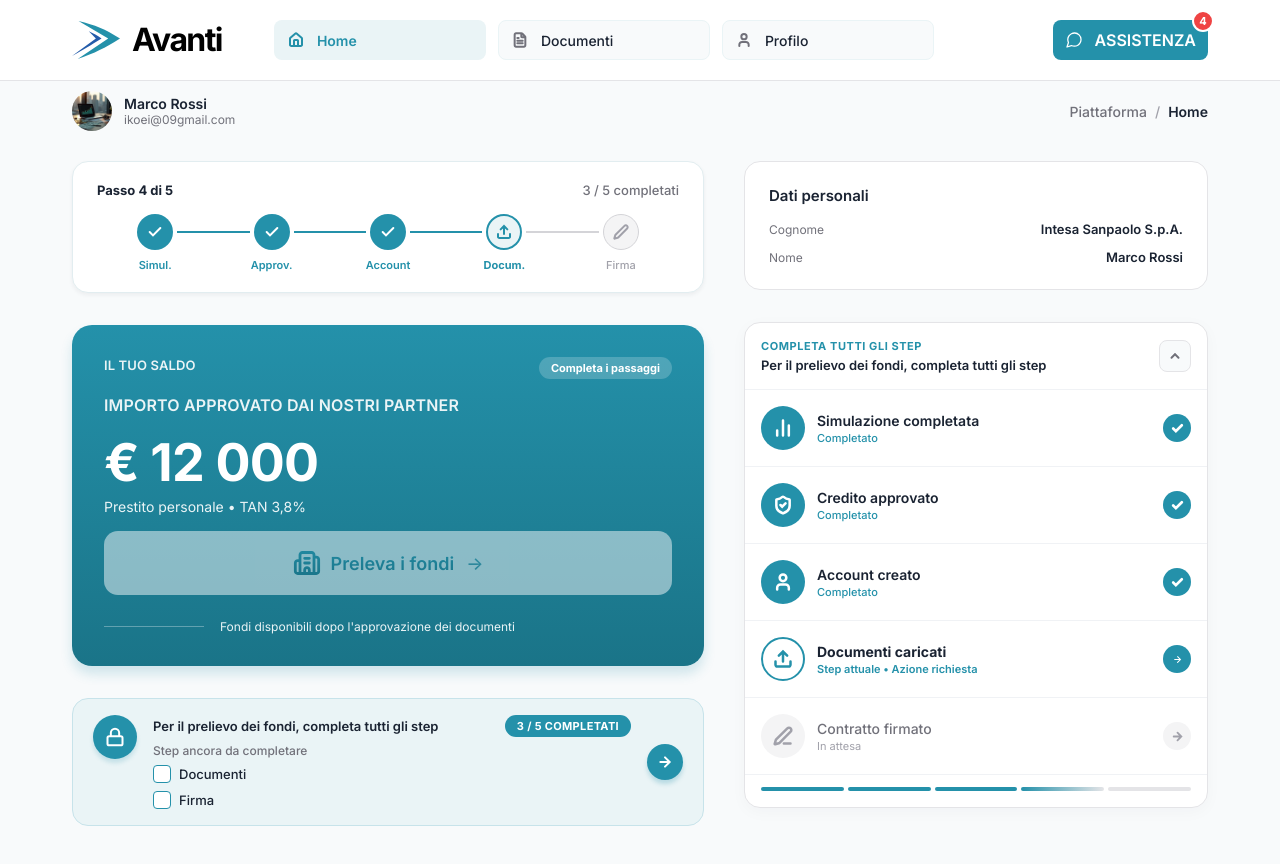
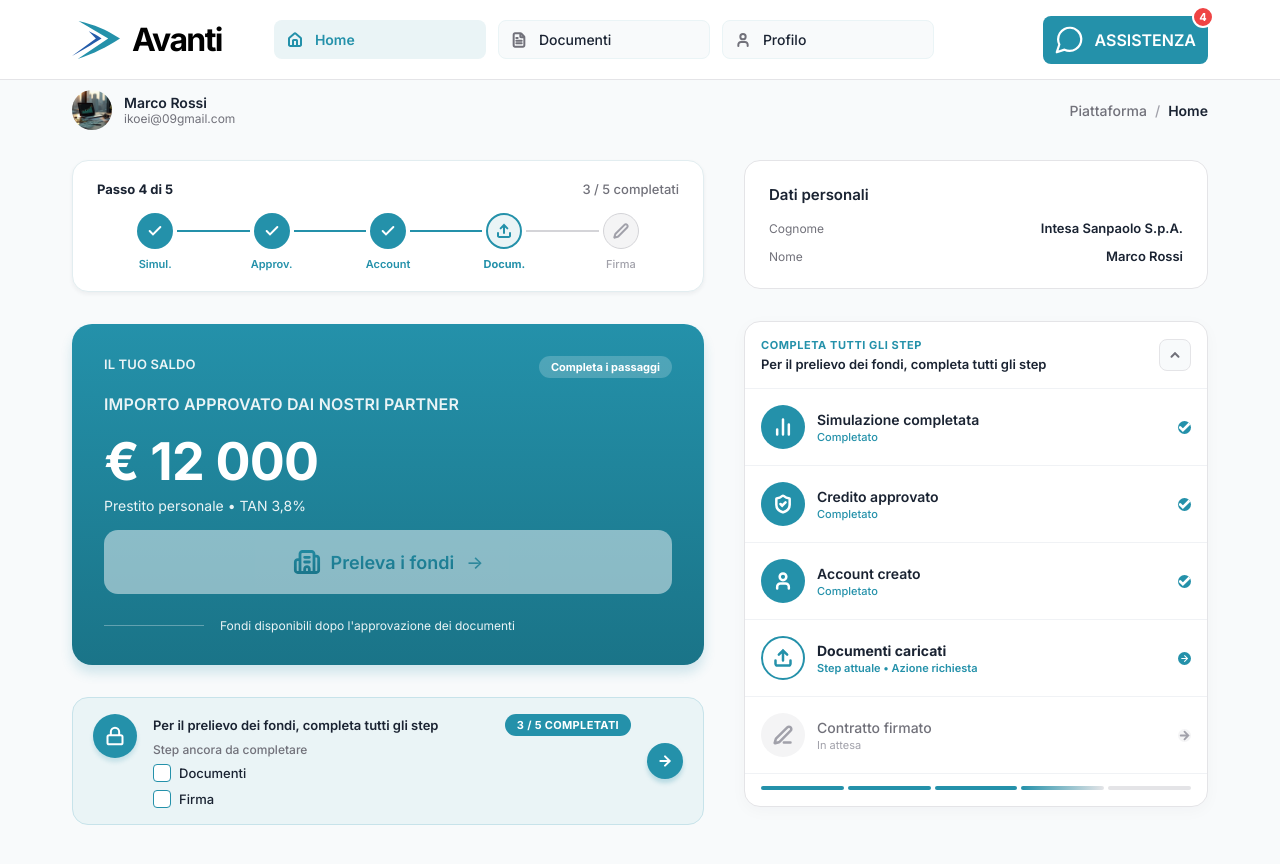
Before and after one commit to dMI-pro/avanti, a Vue app: page / in a window 1280 px wide. Built offline with nearby package versions, Linux system fonts and the light colour scheme.

Commit message:
feat: добавлен переиспользуемый компонент AvantiIcon

```diff
--- a/src/components/avanti_balance_card.vue
+++ b/src/components/avanti_balance_card.vue
@@ -1,5 +1,6 @@
 <script setup lang="ts">
 import AvantiBadge from '@/components/avanti_badge.vue'
+import AvantiIcon from '@/components/avanti_icon.vue'
 import iconBank from '@/assets/icons/icon-bank.svg'
 
 type Props = {
@@ -61,12 +62,10 @@ function onCtaClick() {
       @click="onCtaClick"
     >
       <span class="avanti-balance-card__cta-main">
-        <img
+        <AvantiIcon
           class="avanti-balance-card__cta-icon"
           :src="iconBank"
-          alt=""
-          width="28"
-          height="28"
+          size="xl"
         />
         <span class="avanti-balance-card__cta-label">{{ ctaLabel }}</span>
       </span>
@@ -175,8 +174,6 @@ function onCtaClick() {
 }
 
 .avanti-balance-card__cta-icon {
-  width: 28px;
-  height: 28px;
   flex-shrink: 0;
 }
 
@@ -264,7 +261,8 @@ function onCtaClick() {
     gap: calc(var(--avanti-modul) * 1.5);
   }
 
-  .avanti-balance-card__cta-icon {
+  .avanti-balance-card__cta-icon,
+  :deep(.avanti-balance-card__cta-icon img) {
     width: 20px;
     height: 20px;
   }
--- a/src/components/avanti_button.vue
+++ b/src/components/avanti_button.vue
@@ -1,5 +1,6 @@
 <script setup lang="ts">
 import AvantiBadge from '@/components/avanti_badge.vue'
+import AvantiIcon from '@/components/avanti_icon.vue'
 
 type Props = {
   label: string
@@ -32,9 +33,12 @@ function onClick() {
     :disabled="disabled"
     @click="onClick"
   >
-    <span v-if="iconSrc" class="avanti-button__icon" aria-hidden="true">
-      <img :src="iconSrc" alt="" width="16" height="16" />
-    </span>
+    <AvantiIcon
+      v-if="iconSrc"
+      class="avanti-button__icon"
+      :src="iconSrc"
+      size="xl"
+    />
     <span class="avanti-button__label">{{ label }}</span>
     <AvantiBadge
       variant="count"
@@ -70,18 +74,8 @@ function onClick() {
 }
 
 .avanti-button__icon {
-  display: flex;
-  flex-shrink: 0;
-  align-items: center;
-  justify-content: center;
-  width: 18px;
-  height: 18px;
-  overflow: hidden;
-}
-
-.avanti-button__icon img {
-  width: 16px;
-  height: 16px;
+  width: 28px;
+  height: 28px;
 }
 
 .avanti-button__label {
--- a/src/components/avanti_checklist_item.vue
+++ b/src/components/avanti_checklist_item.vue
@@ -1,4 +1,5 @@
 <script setup lang="ts">
+import AvantiIcon from '@/components/avanti_icon.vue'
 import type { ProgressStatus } from '@/types'
 
 type Props = {
@@ -27,16 +28,21 @@ function onClick() {
     type="button"
     @click="onClick"
   >
-    <span class="avanti-checklist-item__icon" aria-hidden="true">
-      <img :src="iconSrc" alt="" width="20" height="20" />
-    </span>
+    <AvantiIcon
+      class="avanti-checklist-item__icon"
+      :src="iconSrc"
+      size="lg"
+    />
     <span class="avanti-checklist-item__text">
       <span class="avanti-checklist-item__title">{{ title }}</span>
       <span class="avanti-checklist-item__status">{{ statusText }}</span>
     </span>
-    <span class="avanti-checklist-item__action" aria-hidden="true">
-      <img :src="actionIconSrc" alt="" width="14" height="14" />
-    </span>
+    <AvantiIcon
+      class="avanti-checklist-item__action"
+      :src="actionIconSrc"
+      :width="13"
+      :height="13"
+    />
   </button>
 
   <div
@@ -44,16 +50,21 @@ function onClick() {
     class="avanti-checklist-item"
     :class="`avanti-checklist-item--${status}`"
   >
-    <span class="avanti-checklist-item__icon" aria-hidden="true">
-      <img :src="iconSrc" alt="" width="20" height="20" />
-    </span>
+    <AvantiIcon
+      class="avanti-checklist-item__icon"
+      :src="iconSrc"
+      size="lg"
+    />
     <span class="avanti-checklist-item__text">
       <span class="avanti-checklist-item__title">{{ title }}</span>
       <span class="avanti-checklist-item__status">{{ statusText }}</span>
     </span>
-    <span class="avanti-checklist-item__action" aria-hidden="true">
-      <img :src="actionIconSrc" alt="" width="14" height="14" />
-    </span>
+    <AvantiIcon
+      class="avanti-checklist-item__action"
+      :src="actionIconSrc"
+      :width="13"
+      :height="13"
+    />
   </div>
 </template>
 
@@ -81,11 +92,6 @@ button.avanti-checklist-item {
   width: 44px;
   height: 44px;
   border-radius: 22px;
-}
-
-.avanti-checklist-item__icon img {
-  width: 20px;
-  height: 20px;
 }
 
 .avanti-checklist-item__text {
@@ -118,11 +124,6 @@ button.avanti-checklist-item {
   width: 28px;
   height: 28px;
   border-radius: 14px;
-}
-
-.avanti-checklist-item__action img {
-  width: 13px;
-  height: 13px;
 }
 
 .avanti-checklist-item--done .avanti-checklist-item__icon,
@@ -173,7 +174,8 @@ button.avanti-checklist-item {
     border-radius: 18px;
   }
 
-  .avanti-checklist-item__icon img {
+  .avanti-checklist-item__icon,
+  :deep(.avanti-checklist-item__icon img) {
     width: 16px;
     height: 16px;
   }
@@ -196,7 +198,8 @@ button.avanti-checklist-item {
     border-radius: 11px;
   }
 
-  .avanti-checklist-item--done .avanti-checklist-item__action img {
+  .avanti-checklist-item--done .avanti-checklist-item__action,
+  .avanti-checklist-item--done :deep(.avanti-checklist-item__action img) {
     width: 10px;
     height: 10px;
   }
--- /dev/null
+++ b/src/components/avanti_icon.vue
@@ -0,0 +1,122 @@
+<script setup lang="ts">
+import { computed } from 'vue'
+
+type IconSize = 'sm' | 'md' | 'lg' | 'xl'
+
+type Props = {
+  src: string
+  size?: IconSize
+  width?: string | number
+  height?: string | number
+  alt?: string
+}
+
+const props = withDefaults(defineProps<Props>(), {
+  size: 'md',
+  alt: '',
+})
+
+const rootClass = computed(() => [
+  'avanti-icon',
+  `avanti-icon--size-${props.size}`,
+])
+
+const sizeInPx: Record<IconSize, string> = {
+  sm: '14px',
+  md: '16px',
+  lg: '20px',
+  xl: '28px',
+}
+
+const rootStyle = computed<Record<string, string>>(() => {
+  const style: Record<string, string> = {}
+  if (props.width !== undefined) {
+    style.width = typeof props.width === 'number' ? `${props.width}px` : props.width
+  }
+  if (props.height !== undefined) {
+    style.height = typeof props.height === 'number' ? `${props.height}px` : props.height
+  }
+  return style
+})
+
+const fallbackSize = computed(() => {
+  const w = props.width !== undefined
+    ? typeof props.width === 'number' ? `${props.width}px` : props.width
+    : sizeInPx[props.size]
+  const h = props.height !== undefined
+    ? typeof props.height === 'number' ? `${props.height}px` : props.height
+    : sizeInPx[props.size]
+  return { w, h }
+})
+</script>
+
+<template>
+  <span
+    class="avanti-icon"
+    :class="rootClass"
+    :style="rootStyle"
+    aria-hidden="true"
+  >
+    <img
+      :src="src"
+      :alt="alt"
+      :width="fallbackSize.w"
+      :height="fallbackSize.h"
+    />
+  </span>
+</template>
+
+<style scoped>
+.avanti-icon {
+  display: inline-flex;
+  flex-shrink: 0;
+  align-items: center;
+  justify-content: center;
+  overflow: hidden;
+}
+
+.avanti-icon img {
+  display: block;
+  object-fit: contain;
+}
+
+.avanti-icon--size-sm {
+  width: 14px;
+  height: 14px;
+}
+
+.avanti-icon--size-sm img {
+  width: 14px;
+  height: 14px;
+}
+
+.avanti-icon--size-md {
+  width: 16px;
+  height: 16px;
+}
+
+.avanti-icon--size-md img {
+  width: 16px;
+  height: 16px;
+}
+
+.avanti-icon--size-lg {
+  width: 20px;
+  height: 20px;
+}
+
+.avanti-icon--size-lg img {
+  width: 20px;
+  height: 20px;
+}
+
+.avanti-icon--size-xl {
+  width: 28px;
+  height: 28px;
+}
+
+.avanti-icon--size-xl img {
+  width: 28px;
+  height: 28px;
+}
+</style>
--- a/src/components/avanti_nav_item.vue
+++ b/src/components/avanti_nav_item.vue
@@ -1,4 +1,6 @@
 <script setup lang="ts">
+import AvantiIcon from '@/components/avanti_icon.vue'
+
 type Props = {
   label: string
   iconSrc: string
@@ -25,9 +27,11 @@ function onClick() {
     :class="{ 'avanti-nav-item--active': props.active }"
     @click="onClick"
   >
-    <span class="avanti-nav-item__icon" aria-hidden="true">
-      <img :src="iconSrc" alt="" width="16" height="16" />
-    </span>
+    <AvantiIcon
+      class="avanti-nav-item__icon"
+      :src="iconSrc"
+      size="md"
+    />
     <span class="avanti-nav-item__label">{{ label }}</span>
   </button>
 </template>
@@ -59,16 +63,6 @@ function onClick() {
 }
 
 .avanti-nav-item__icon {
-  display: flex;
-  flex-shrink: 0;
-  align-items: center;
-  justify-content: center;
-  width: 18px;
-  height: 18px;
-  overflow: hidden;
-}
-
-.avanti-nav-item__icon img {
   width: 16px;
   height: 16px;
 }
--- a/src/components/avanti_progress_banner.vue
+++ b/src/components/avanti_progress_banner.vue
@@ -4,6 +4,7 @@ import iconLock from '@/assets/icons/icon-lock.svg'
 import iconArrow from '@/assets/icons/icon-arrow-right.svg'
 import AvantiCheckbox from '@/components/avanti_checkbox.vue'
 import AvantiBadge from '@/components/avanti_badge.vue'
+import AvantiIcon from '@/components/avanti_icon.vue'
 
 type CheckItem = {
   id: string
@@ -56,7 +57,7 @@ function onCheckChange(id: string, checked: boolean) {
     <div class="avanti-progress-banner__main">
       <div class="avanti-progress-banner__top">
         <div class="avanti-progress-banner__icon" aria-hidden="true">
-          <img :src="iconLock" alt="" width="20" height="20" />
+          <AvantiIcon :src="iconLock" size="lg" />
         </div>
 
         <div class="avanti-progress-banner__text">
@@ -103,7 +104,7 @@ function onCheckChange(id: string, checked: boolean) {
       aria-label="Continua"
       @click="onClick"
     >
-      <img :src="iconArrow" alt="" width="16" height="16" />
+      <AvantiIcon :src="iconArrow" size="md" />
     </button>
   </section>
 </template>
@@ -148,10 +149,7 @@ function onCheckChange(id: string, checked: boolean) {
   box-shadow: var(--avanti-shadow-icon);
 }
 
-.avanti-progress-banner__icon img {
-  width: 20px;
-  height: 20px;
-}
+
 
 .avanti-progress-banner__text {
   display: flex;
@@ -219,11 +217,6 @@ function onCheckChange(id: string, checked: boolean) {
   cursor: pointer;
 }
 
-.avanti-progress-banner__action img {
-  width: 16px;
-  height: 16px;
-}
-
 @media (max-width: 1024px) {
   .avanti-progress-banner {
     padding: calc(var(--avanti-modul) * 2);
@@ -245,7 +238,9 @@ function onCheckChange(id: string, checked: boolean) {
     box-shadow: none;
   }
 
-  .avanti-progress-banner__icon img {
+  .avanti-progress-banner__icon,
+  :deep(.avanti-progress-banner__icon .avanti-icon),
+  :deep(.avanti-progress-banner__icon .avanti-icon img) {
     width: 14px;
     height: 14px;
   }
--- a/src/components/avanti_step.vue
+++ b/src/components/avanti_step.vue
@@ -1,5 +1,6 @@
 <script setup lang="ts">
 import { computed } from 'vue'
+import AvantiIcon from '@/components/avanti_icon.vue'
 import type { ProgressStatus } from '@/types'
 
 type Props = {
@@ -25,7 +26,11 @@ const rootClass = computed(() => [
 <template>
   <li class="avanti-step" :class="rootClass">
     <div class="avanti-step__node" aria-hidden="true">
-      <img class="avanti-step__icon" :src="iconSrc" alt="" width="16" height="16" />
+      <AvantiIcon
+        class="avanti-step__icon"
+        :src="iconSrc"
+        size="md"
+      />
     </div>
     <span class="avanti-step__label">{{ label }}</span>
   </li>
@@ -51,11 +56,6 @@ const rootClass = computed(() => [
   width: 36px;
   height: 36px;
   border-radius: 18px;
-}
-
-.avanti-step__icon {
-  width: 16px;
-  height: 16px;
 }
 
 .avanti-step__label {
@@ -120,7 +120,8 @@ const rootClass = computed(() => [
     border-radius: 10px;
   }
 
-  .avanti-step__icon {
+  .avanti-step__icon,
+  :deep(.avanti-step__icon img) {
     width: 12px;
     height: 12px;
   }
--- a/src/components/avanti_steps.vue
+++ b/src/components/avanti_steps.vue
@@ -17,6 +17,12 @@ type Props = {
   steps?: StepItem[]
 }
 
+const STATUS_ICONS: Record<ProgressStatus, string> = {
+  done: iconCheck,
+  current: iconUpload,
+  pending: iconSign,
+}
+
 const props = withDefaults(defineProps<Props>(), {
   title: 'Passo 4 di 5',
   counter: '3 / 5 completati',
@@ -29,16 +35,10 @@ const props = withDefaults(defineProps<Props>(), {
   ],
 })
 
-function iconForStatus(status: ProgressStatus) {
-  if (status === 'done') return iconCheck
-  if (status === 'current') return iconUpload
-  return iconSign
-}
-
 const trackSteps = computed(() =>
   props.steps.map((step, index) => ({
     ...step,
-    iconSrc: iconForStatus(step.status),
+    iconSrc: STATUS_ICONS[step.status],
     showLineAfter: index < props.steps.length - 1,
     lineAfterActive: step.status === 'done',
   })),
```
Also changed, not shown: src/components/avanti_mobile_footer.vue (+7 -12 lines), src/components/avanti_mobile_footer_item.vue (+8 -12 lines).
